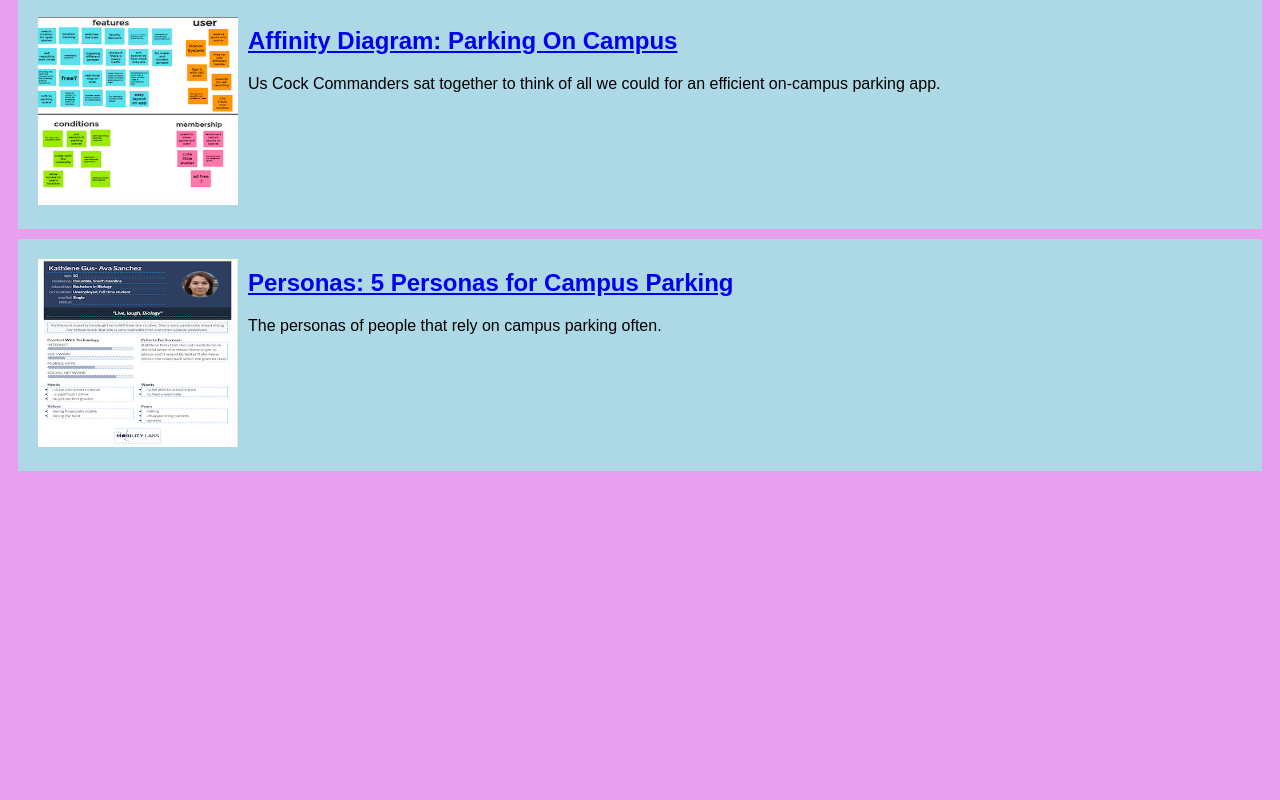
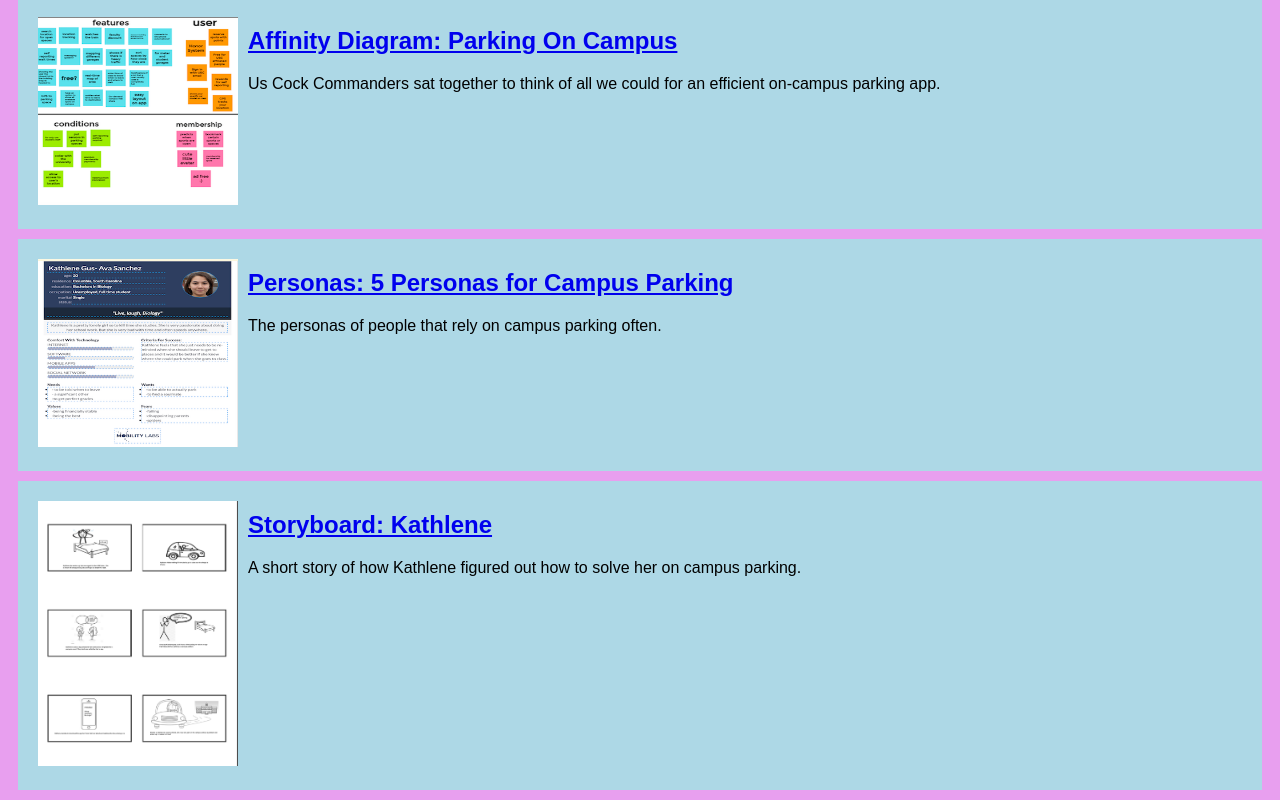
Before and after one commit to aysanchez30/aysanchez30.github.io, a plain HTML site: page index.html in a window 1280 px wide. Shown: the part 325-1125 px from the top of the page. Before the commit the page ends 806 px from the top, so only its background shows below. Drawn offline with Linux system fonts and the light colour scheme.

Commit message:
Add files via upload

```diff
--- a/index.html
+++ b/index.html
@@ -35,5 +35,15 @@
                 </p>
             </section>
         </section>
+        <!--storyboard assignment-->
+        <section class="assignment">
+            <a href="files/Storyboards.pdf"><img src="images/storyboard-kathlene.png"></a>
+            <section class="ass-details">
+                <a href="files/Storyboards.pdf"><h2>Storyboard: Kathlene</h2></a>
+                <p>
+                 A short story of how Kathlene figured out how to solve her on campus parking.
+                </p>
+            </section>
+        </section>
     </body>
 </html>
```
